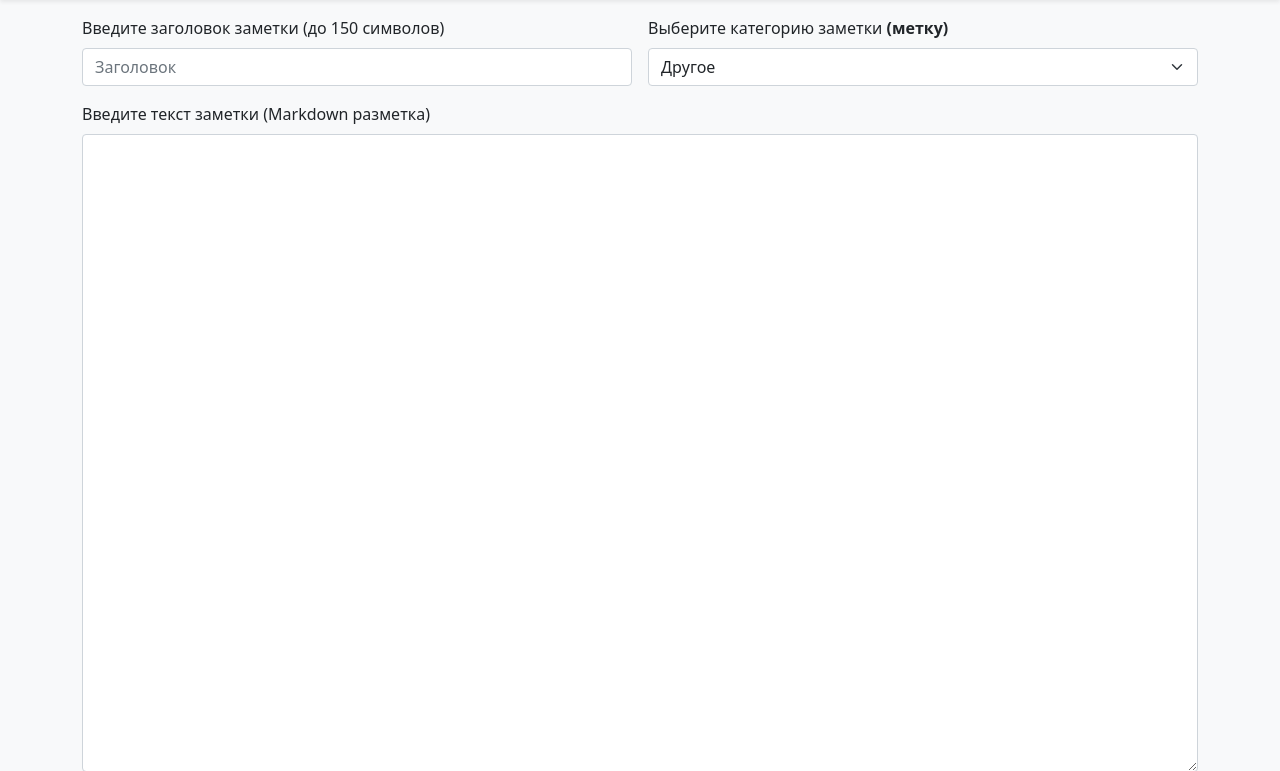
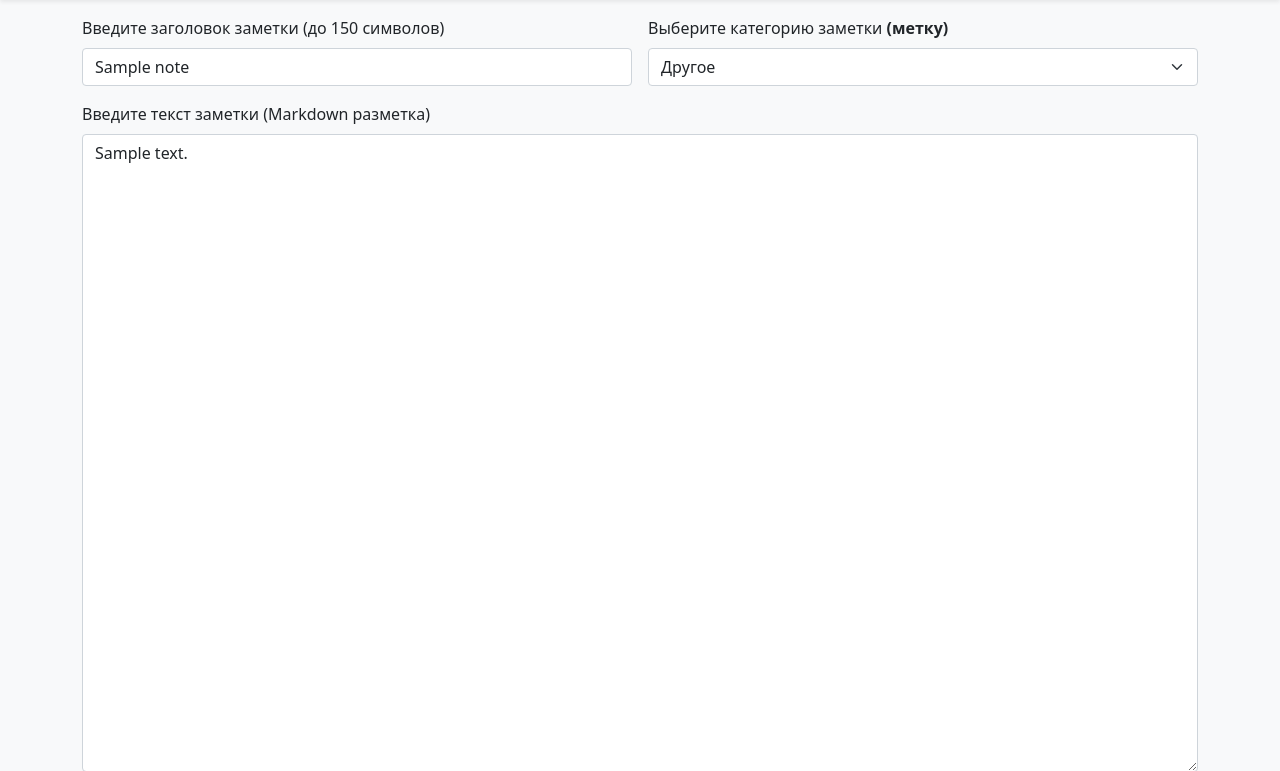
Before and after one commit to DmitrieBaev/NoteME, a Flask app: template templates/note-update.html in a window 1280 px wide. Shown: the part 56-827 px from the top of the page. Run offline with Flask 2, Linux system fonts and the light colour scheme; the template is opened without the code that fills it: values that come from a table or form of the project are taken from there, others are empty; tables that the repository leaves empty hold one stand-in row (values such as "Sample post"); some libraries are stand-ins or nearby versions.

Commit message:
Мелкие исправления

```diff
--- a/templates/note-update.html
+++ b/templates/note-update.html
@@ -8,7 +8,7 @@
 				<!-- Заголовок -->
 				<div class="col-md-6">
 					<label for="noteTitle" class="form-label">Введите заголовок заметки (до 150 символов)</label>
-					<input type="text" class="form-control" name="title" id="noteTitle" placeholder="Заголовок" value="{{ note[0].n_title }}" required="">
+					<input type="text" class="form-control" name="title" id="noteTitle" placeholder="Заголовок" value="{{ note.n_title }}" required="">
 				</div>
 				<!-- Выбор категории -->
 				<div class="col-md-6">
@@ -18,7 +18,7 @@
 				<!-- Текст заметки -->
 				<div class="col-12">
 					<label for="noteText" class="form-label">Введите текст заметки (Markdown разметка)</label>
-					<textarea class="form-control" name="text" id="noteText" rows="26" required="">{{ note[0].n_body }}</textarea>
+					<textarea class="form-control" name="text" id="noteText" rows="26" required="">{{ note.n_body }}</textarea>
 				</div>
 				<div class="col-12">
 					<input type="submit" class="w-100 btn btn-primary btn-lg" value="СОХРАНИТЬ">
--- a/templates/note.html
+++ b/templates/note.html
@@ -51,3 +51,5 @@
 		</div>
 	</div>
 </div>
+
+{% endblock %}
--- a/templates/notes.html
+++ b/templates/notes.html
@@ -45,7 +45,7 @@
 									</svg>
 								</a>
 							</div>
-							<small class="text-muted">moment(pinned_note.n_date_m).format('Y-m-d HH:MM')</small>
+							<small class="text-muted">{{ moment(pinned_note.n_date_m).format('LLL') }}</small>
 						</div>
 					</div>
 				</div>
@@ -96,7 +96,7 @@
 									</svg>
 								</a>
 							</div>
-							<p class="datetime-stump text-muted mb-0 mt-2">moment(note.n_date_m).format('Y-m-d HH:MM')</p>
+							<p class="datetime-stump text-muted mb-0 mt-2">{{ moment(note.n_date_m).format('LLL') }}</p>
 						</div>
 					</div>
 				</div>
```
